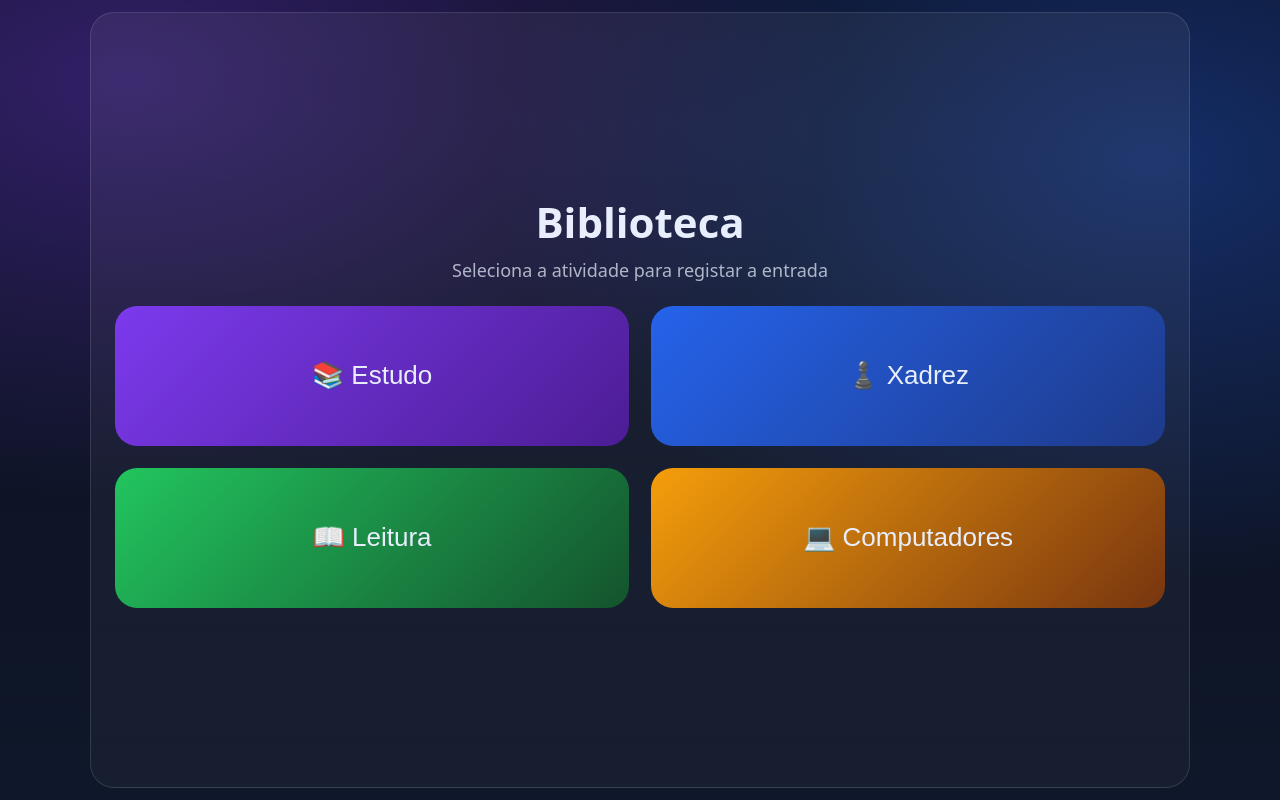
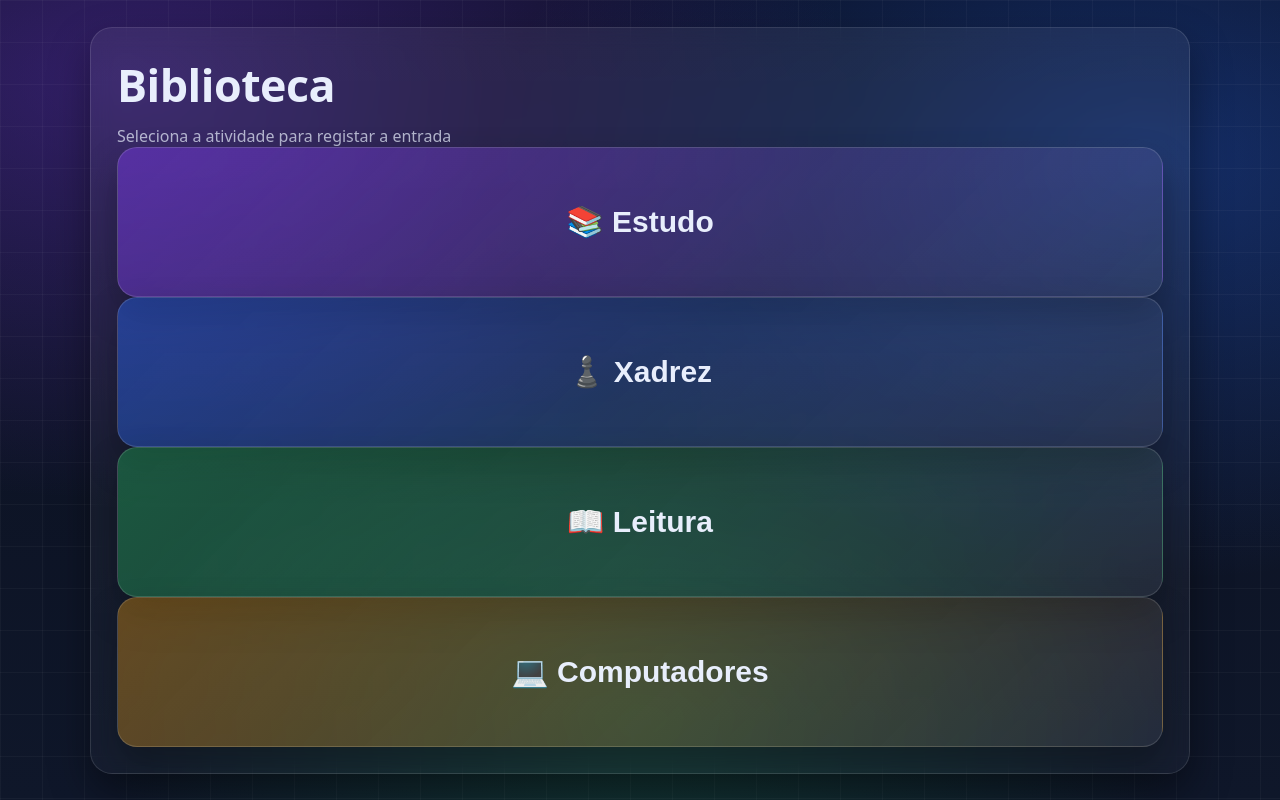
Before and after one commit to Vieira1-1/registo-cliques, a Flask app: page / in a window 1280 px wide. Run offline with Flask 3, Linux system fonts and the light colour scheme.

Commit message:
Update style.css

```diff
--- a/static/style.css
+++ b/static/style.css
@@ -11,121 +11,288 @@
 
 body{
   margin: 0;
-  font-family: system-ui, Arial, sans-serif;
+  font-family: ui-sans-serif, system-ui, -apple-system, Segoe UI, Roboto, Arial, sans-serif;
   color: var(--text);
   min-height: 100vh;
   display: grid;
   place-items: center;
-  padding: 12px;
+  padding: 18px;
   background:
     radial-gradient(1200px 700px at 10% 10%, rgba(124,58,237,0.35), transparent 60%),
     radial-gradient(1100px 700px at 90% 20%, rgba(37,99,235,0.35), transparent 60%),
+    radial-gradient(900px 600px at 50% 90%, rgba(34,197,94,0.18), transparent 60%),
     linear-gradient(180deg, var(--bg0), var(--bg1));
+  overflow-x: hidden;
 }
 
-.card.full{
-  width: 100%;
-  max-width: 1100px;
-  height: 100%;
-  border-radius: 24px;
-  padding: 24px;
+/* mosaico suave */
+body::before{
+  content: "";
+  position: fixed;
+  inset: 0;
+  pointer-events: none;
+  background-image:
+    linear-gradient(rgba(255,255,255,0.06) 1px, transparent 1px),
+    linear-gradient(90deg, rgba(255,255,255,0.06) 1px, transparent 1px);
+  background-size: 42px 42px;
+  opacity: 0.65;
+}
+
+.card{
+  width: min(1100px, 100%);
+  border-radius: 22px;
+  padding: 26px;
   background: linear-gradient(180deg, var(--card), rgba(255,255,255,0.03));
   border: 1px solid var(--border);
-  display: flex;
-  flex-direction: column;
-  justify-content: center;
-  align-items: center;
+  box-shadow: 0 18px 40px rgba(0,0,0,0.40);
+  backdrop-filter: blur(10px);
 }
 
 h1{
   margin: 0;
-  font-size: 42px;
+  font-size: clamp(32px, 3.5vw, 48px);
+  letter-spacing: -0.5px;
 }
 
 .sub{
-  margin: 8px 0 24px 0;
+  margin: 10px 0 0 0;
   color: var(--muted);
-  font-size: 18px;
+  font-size: 16px;
 }
 
-.buttons-huge{
-  width: 100%;
+/* =======================
+   INDEX: BOTÕES GRANDES
+   ======================= */
+.big-card{
+  text-align: center;
+}
+
+.buttons-giant{
   display: grid;
   grid-template-columns: repeat(2, 1fr);
-  gap: 22px;
+  gap: 18px;
+  width: 100%;
+  margin-top: 24px;
 }
 
-.btn.huge{
-  height: 140px;
-  font-size: 26px;
-  border-radius: 22px;
-  border: none;
+.btn{
+  height: 150px;
+  width: 100%;
+  border: 1px solid rgba(255,255,255,0.14);
+  border-radius: 20px;
   color: var(--text);
+  font-size: clamp(20px, 2.5vw, 30px);
+  font-weight: 650;
   cursor: pointer;
-  transition: transform 0.15s ease;
+  background: rgba(255,255,255,0.06);
+  box-shadow: 0 18px 36px rgba(0,0,0,0.30);
+  transition: transform 140ms ease, box-shadow 140ms ease, filter 140ms ease;
 }
 
-.btn:hover{ transform: scale(1.02); }
-.btn:active{ transform: scale(0.98); }
-
-.b1{ background: linear-gradient(135deg, #7c3aed, #4c1d95); }
-.b2{ background: linear-gradient(135deg, #2563eb, #1e3a8a); }
-.b3{ background: linear-gradient(135deg, #22c55e, #14532d); }
-.b4{ background: linear-gradient(135deg, #f59e0b, #78350f); }
-
-/* POP-UP */
-.popup{
-  position: fixed;
-  inset: 0;
-  background: rgba(0,0,0,0.65);
-  display: grid;
-  place-items: center;
-  z-index: 200;
+.btn:hover{
+  transform: translateY(-2px);
+  box-shadow: 0 22px 46px rgba(0,0,0,0.38);
+  filter: brightness(1.03);
 }
 
-.popup-box{
-  background: #0f172a;
-  padding: 28px;
-  border-radius: 22px;
-  width: min(420px, 92vw);
-  text-align: center;
-  border: 1px solid rgba(255,255,255,0.18);
+.btn:active{
+  transform: translateY(0) scale(0.99);
 }
 
-.popup-box h2{
-  margin-top: 0;
+.b1{ background: linear-gradient(135deg, rgba(124,58,237,0.45), rgba(255,255,255,0.06)); }
+.b2{ background: linear-gradient(135deg, rgba(37,99,235,0.45), rgba(255,255,255,0.06)); }
+.b3{ background: linear-gradient(135deg, rgba(34,197,94,0.35), rgba(255,255,255,0.06)); }
+.b4{ background: linear-gradient(135deg, rgba(245,158,11,0.35), rgba(255,255,255,0.06)); }
+
+/* =======================
+   TOAST (popup pequeno)
+   ======================= */
+.toast{
+  position: fixed;
+  left: 50%;
+  bottom: 26px;
+  transform: translateX(-50%) translateY(8px);
+  background: rgba(15,23,42,0.92);
+  border: 1px solid rgba(255,255,255,0.16);
+  color: var(--text);
+  padding: 14px 16px;
+  border-radius: 14px;
+  box-shadow: 0 18px 40px rgba(0,0,0,0.45);
+  opacity: 0;
+  transition: opacity 220ms ease, transform 220ms ease;
+  max-width: min(900px, 92vw);
+  text-align: center;
 }
 
-.popup-box p{
-  color: var(--muted);
-  margin: 6px 0;
-}
-
-.close-btn{
-  margin-top: 18px;
-  width: 100%;
-  padding: 14px;
-  font-size: 16px;
-  border-radius: 14px;
-  border: none;
-  background: rgba(255,255,255,0.12);
-  color: var(--text);
-  cursor: pointer;
-}
-
-.close-btn:hover{
-  background: rgba(255,255,255,0.18);
+.toast.show{
+  opacity: 1;
+  transform: translateX(-50%) translateY(0);
 }
 
 .hidden{ display: none; }
 
-@media (max-width: 600px){
-  .buttons-huge{
+/* =======================
+   ADMIN: TOP BAR BOTÕES
+   ======================= */
+.admin-top{
+  display: flex;
+  justify-content: space-between;
+  gap: 14px;
+  align-items: flex-start;
+}
+
+.admin-actions{
+  display: flex;
+  gap: 10px;
+  flex-wrap: wrap;
+}
+
+.action-btn{
+  display: inline-flex;
+  align-items: center;
+  gap: 8px;
+  text-decoration: none;            /* ✅ tira underline */
+  color: var(--text);               /* ✅ tira azul/roxo */
+  border: 1px solid rgba(255,255,255,0.14);
+  background: rgba(255,255,255,0.08);
+  padding: 10px 12px;
+  border-radius: 14px;
+  cursor: pointer;
+  font-size: 14px;
+  white-space: nowrap;
+  transition: transform 140ms ease, background 140ms ease;
+}
+
+.action-btn:hover{
+  background: rgba(255,255,255,0.12);
+  transform: translateY(-1px);
+}
+
+.action-btn:active{
+  transform: scale(0.99);
+}
+
+/* =======================
+   ADMIN: GRID / BOXES
+   ======================= */
+.admin-grid{
+  display: grid;
+  grid-template-columns: 1fr 1fr;
+  gap: 14px;
+  margin-top: 18px;
+}
+
+.admin-box{
+  border: 1px solid rgba(255,255,255,0.12);
+  background: rgba(255,255,255,0.05);
+  border-radius: 18px;
+  padding: 14px;
+}
+
+.admin-box h2{
+  margin: 0 0 10px 0;
+  font-size: 16px;
+}
+
+.admin-muted{
+  margin: 0;
+  color: var(--muted);
+}
+
+.admin-kpi{
+  margin: 0;
+  display: flex;
+  justify-content: space-between;
+  gap: 10px;
+  align-items: baseline;
+}
+
+.kpi-label{ color: var(--muted); }
+.kpi-value{ font-size: 22px; font-weight: 750; }
+
+.admin-list{
+  list-style: none;
+  margin: 0;
+  padding: 0;
+}
+
+.admin-list li{
+  display: flex;
+  justify-content: space-between;
+  align-items: center;
+  padding: 8px 0;
+  border-bottom: 1px solid rgba(255,255,255,0.08);
+}
+
+.admin-list li:last-child{
+  border-bottom: none;
+}
+
+.tag{
+  display: inline-flex;
+  padding: 6px 10px;
+  border-radius: 999px;
+  border: 1px solid rgba(255,255,255,0.12);
+  background: rgba(255,255,255,0.06);
+  color: rgba(232,238,252,0.92);
+}
+
+.count{
+  color: rgba(232,238,252,0.92);
+  font-weight: 700;
+}
+
+/* =======================
+   ADMIN: TABLE
+   ======================= */
+.admin-table-box{
+  margin-top: 14px;
+}
+
+.table-wrap{
+  overflow-x: auto;
+  border-radius: 14px;
+}
+
+.admin-table{
+  width: 100%;
+  border-collapse: collapse;
+  min-width: 680px;
+}
+
+.admin-table th,
+.admin-table td{
+  text-align: left;
+  padding: 10px;
+  border-bottom: 1px solid rgba(255,255,255,0.08);
+  color: var(--muted);
+}
+
+.admin-table th{
+  color: rgba(232,238,252,0.92);
+  font-weight: 700;
+}
+
+.hint{
+  margin: 14px 0 0 0;
+  font-size: 13px;
+  color: rgba(232,238,252,0.55);
+}
+
+/* RESPONSIVO */
+@media (max-width: 720px){
+  .buttons-giant{
     grid-template-columns: 1fr;
   }
+  .btn{
+    height: 120px;
+  }
 
-  .btn.huge{
-    height: 110px;
-    font-size: 22px;
+  .admin-top{
+    flex-direction: column;
+  }
+
+  .admin-grid{
+    grid-template-columns: 1fr;
   }
 }
```
